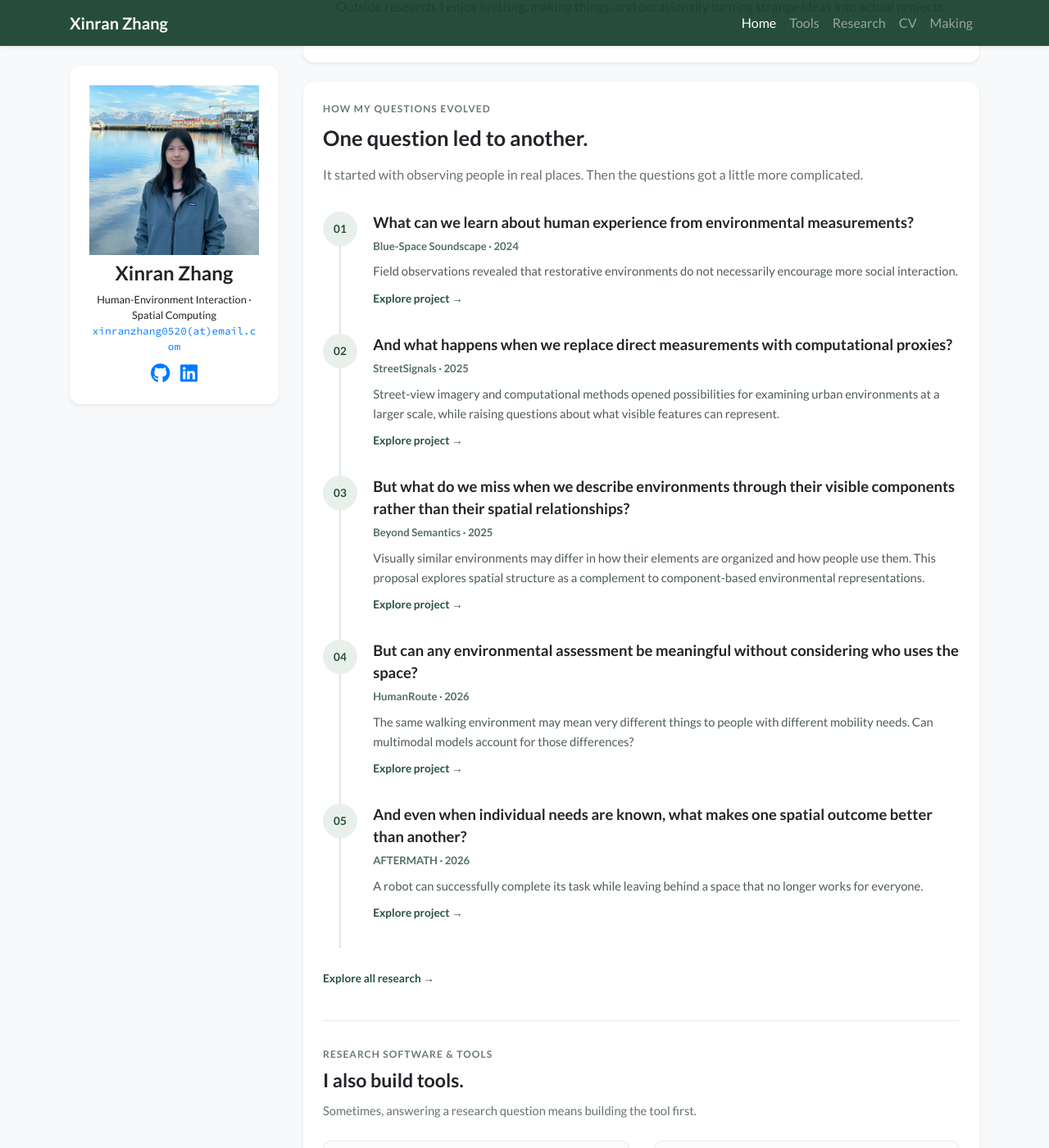
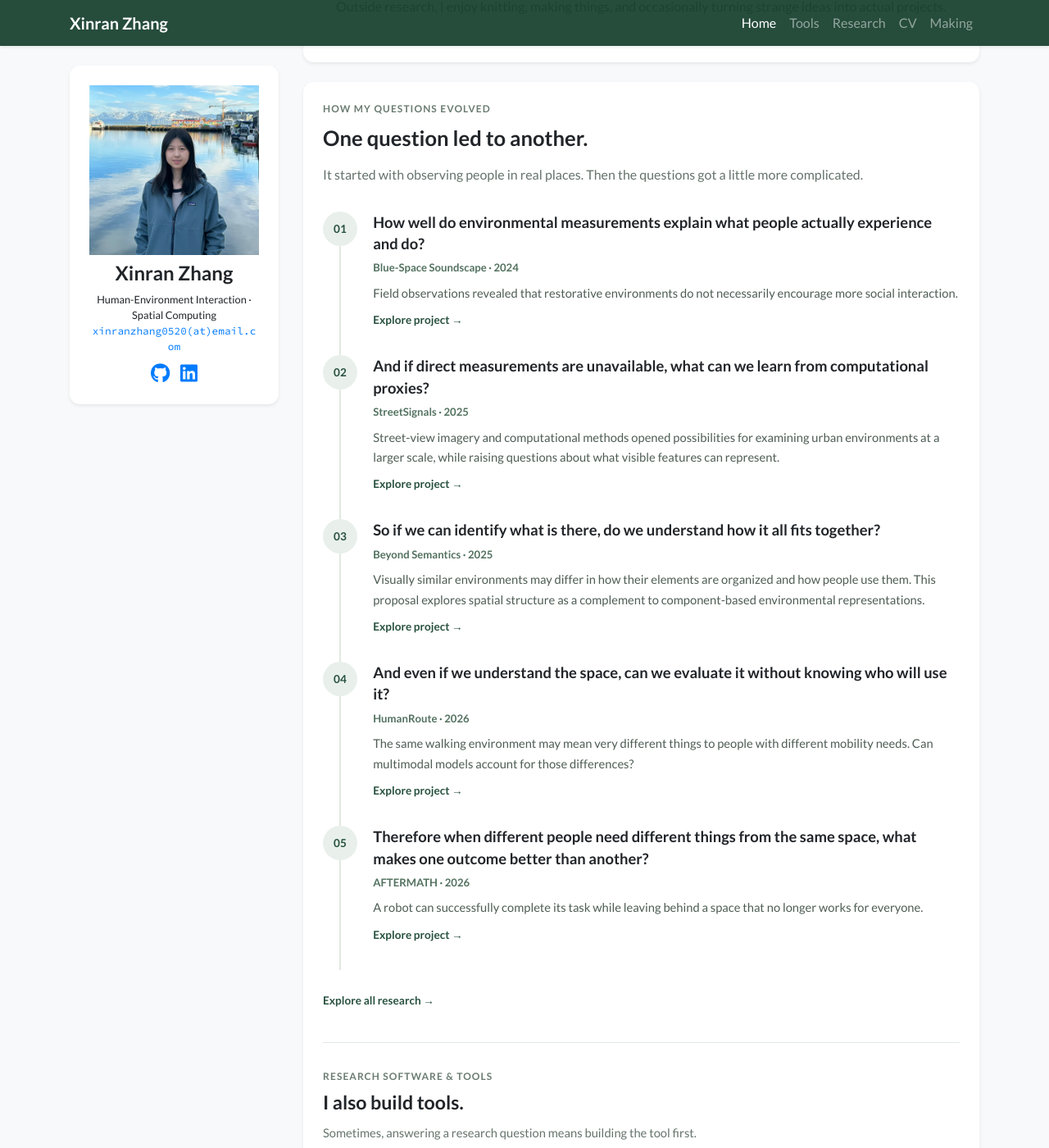
Before and after one commit to Rintozxr/rintozxr.github.io, a Jekyll site: the page built from index.html, in a window 1280 px wide and 1400 px high, scrolled down 334 px. Shown: the whole window at 82% size. Built offline with Jekyll 4.4.1, drawn with Linux system fonts in a browser that asks for light colours; nearby versions of some CDN libraries; a style sheet for code colours, icons or effects is not loaded.

Commit message:
Update index.html

```diff
--- a/index.html
+++ b/index.html
@@ -304,7 +304,7 @@ navbar_title: Home
             <div class="journey-marker">01</div>
 
             <div class="journey-content">
-              <h3>What can we learn about human experience from environmental measurements?</h3>
+              <h3>How well do environmental measurements explain what people actually experience and do?</h3>
 
               <div class="journey-project">
                 Blue-Space Soundscape · 2024
@@ -329,7 +329,7 @@ navbar_title: Home
             <div class="journey-marker">02</div>
 
             <div class="journey-content">
-              <h3>And what happens when we replace direct measurements with computational proxies?</h3>
+              <h3>And if direct measurements are unavailable, what can we learn from computational proxies?</h3>
 
               <div class="journey-project">
                 StreetSignals · 2025
@@ -355,7 +355,7 @@ navbar_title: Home
             <div class="journey-marker">03</div>
 
             <div class="journey-content">
-              <h3>But what do we miss when we describe environments through their visible components rather than their spatial relationships?</h3>
+              <h3>So if we can identify what is there, do we understand how it all fits together?</h3>
 
               <div class="journey-project">
                 Beyond Semantics · 2025
@@ -382,7 +382,7 @@ navbar_title: Home
             <div class="journey-marker">04</div>
 
             <div class="journey-content">
-              <h3>But can any environmental assessment be meaningful without considering who uses the space?</h3>
+              <h3>And even if we understand the space, can we evaluate it without knowing who will use it?</h3>
 
               <div class="journey-project">
                 HumanRoute · 2026
@@ -408,7 +408,7 @@ navbar_title: Home
             <div class="journey-marker">05</div>
 
             <div class="journey-content">
-              <h3>And even when individual needs are known, what makes one spatial outcome better than another?</h3>
+              <h3>Therefore when different people need different things from the same space, what makes one outcome better than another?</h3>
 
               <div class="journey-project">
                 AFTERMATH · 2026
```
